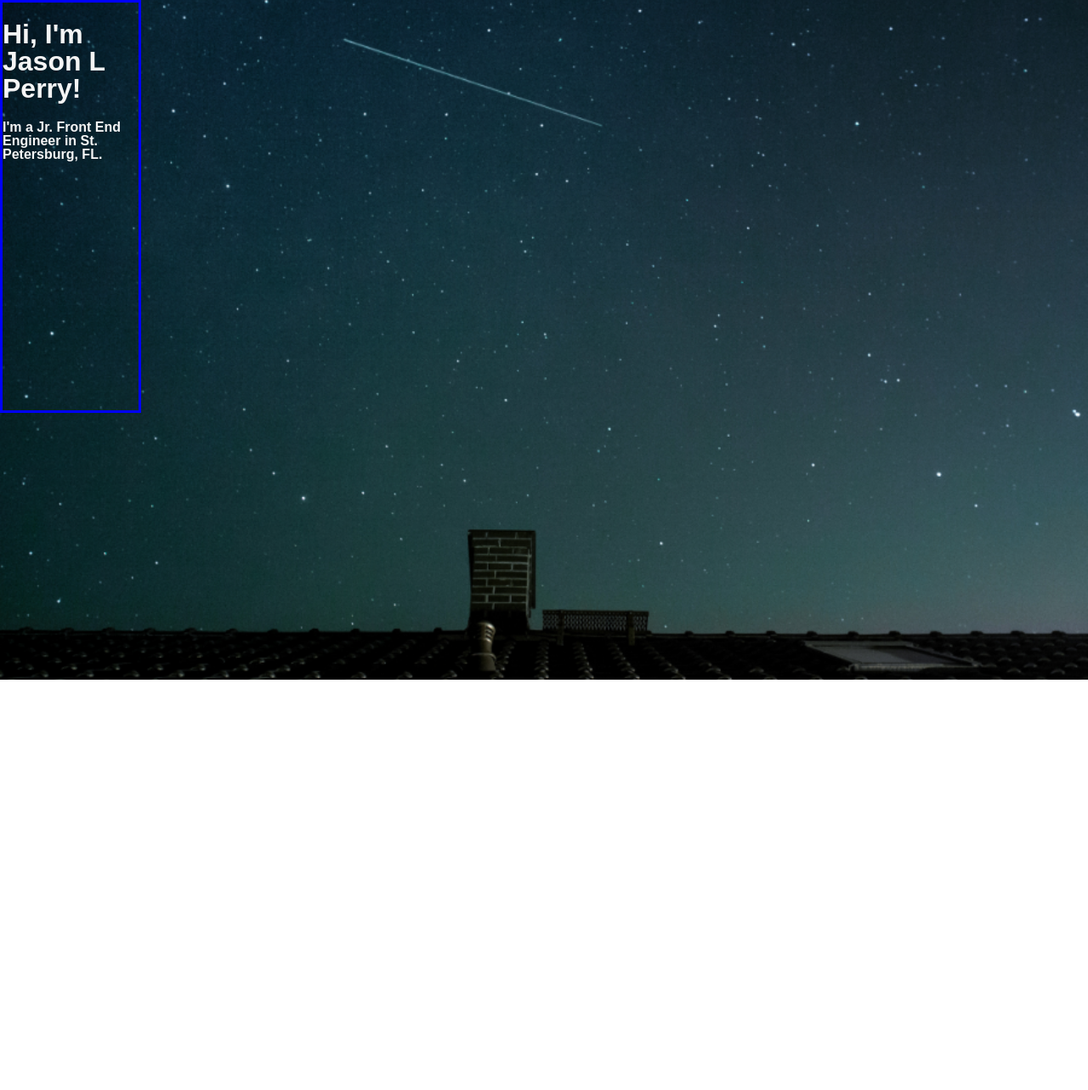
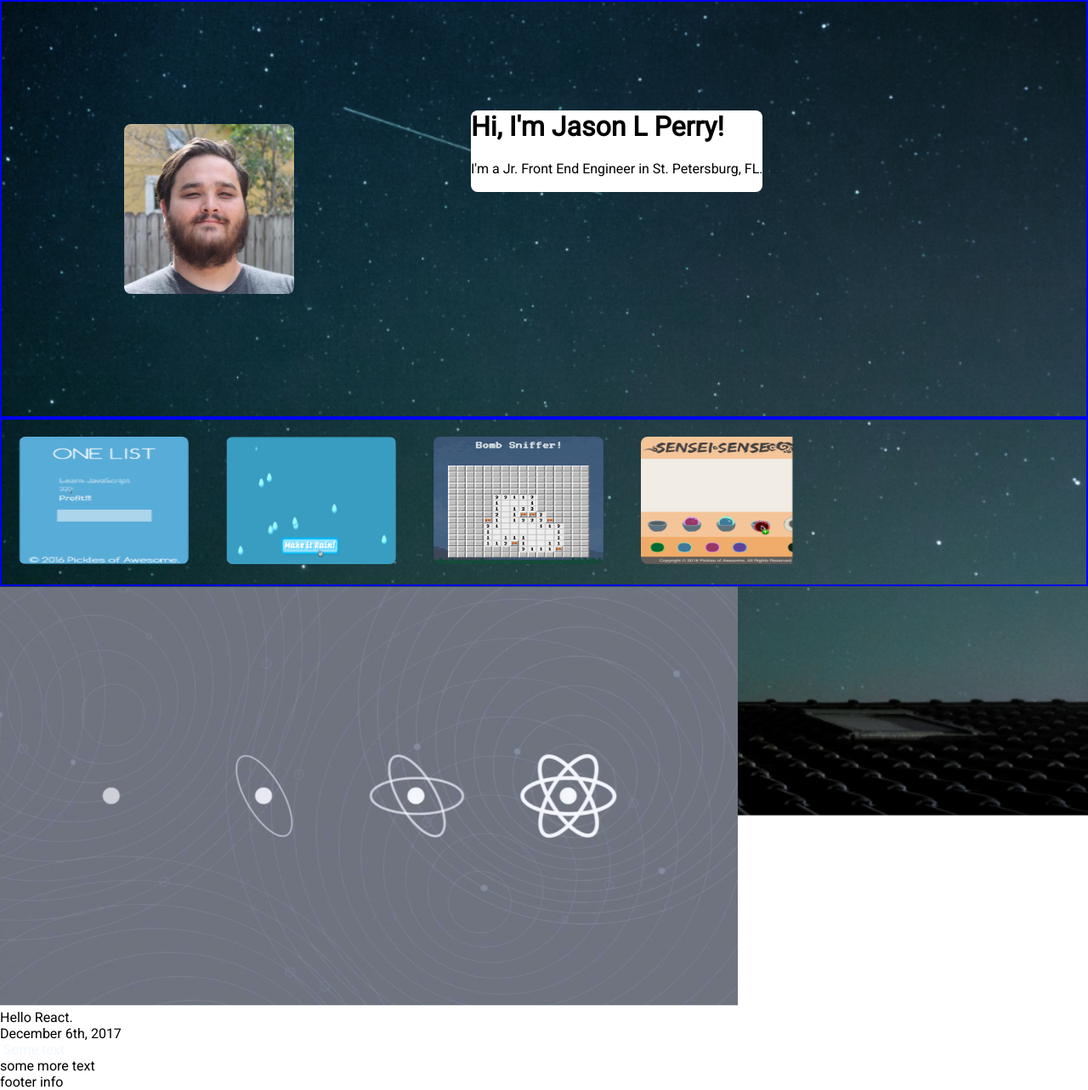
Before and after one commit to DRibeiro1124/weekend-portfolio, a website: page public/index.html in a window 1280 px wide. Shown: the whole page at 85% size. Before the commit the page ends 800 px from the top, so only its background shows below. Drawn offline with Linux system fonts and the light colour scheme.

Commit message:
modify css files

```diff
--- a/public/index.html
+++ b/public/index.html
@@ -10,9 +10,43 @@
 </head>
 
 <body>
-    <header class="opening-statement">
+  <div class="main-header hilite">
+    <img id="avatar" src="./images/JPerry.jpeg" alt="Jason">
+    <div class="bubble-container">
+      <div class="text-bubble">
         <h1>Hi, I'm Jason L Perry!</h1>
-      <h4>I'm a Jr. Front End Engineer in St. Petersburg, FL.</h4>
-    </header>
+        <span>I'm a Jr. Front End Engineer in St. Petersburg, FL.</span>
+        <!-- <img src="./images/triangle.png" alt="triangle"> -->
+      </div>
+    </div>
+  </div>
+
+  <div class="middle-upper-section hilite">
+    <img class="one-list" src="./images/one-list.png" alt="">
+    <img class="rain" src="./images/make-it-rain.png" alt="">
+    <img class="bomb" src="./images/bomb-sniffer.png" alt="">
+    <img class="sensei" src="./images/sensei-sense.png" alt="">
+  </div>
+
+  <div id="middle-mid-section">
+    <img src="./images/react.png" alt="React">
+    <header>Hello React.</header>
+    <span>December 6th, 2017</span>
+  </div>
+
+  <div id="middle-lower-section">
+    <img src="#" alt="">
+    <span>Some text</span>
+  </div>
+
+  <div id="bottom-section">
+    <span>some more text</span>
+    <img src="#" alt="">
+  </div>
+
+  <div id="footer">
+    <span>footer info</span>
+  </div>
 </body>
+
 </html>
--- a/public/screen.css
+++ b/public/screen.css
@@ -2,21 +2,100 @@ html {
   height: 100%;
 }
 
+.hilite {
+  border: 2px solid blue;
+}
+
 body {
   margin: 0;
-  min-height: 100%;
-  font: 16px / 1 sans-serif;
-
-  background-image: url("/images/space.png");
+  height: 100%;
+  /* font: 16px / 1 sans-serif; (Original Font) */
+  font-family: 'Roboto', sans-serif;
+  background-image: url(./images/space.png);
   background-repeat: no-repeat;
   background-size: cover;
-  background-position: center;
 }
 
-.opening-statement {
-  color: whitesmoke;
-  border: 3px solid blue;
+.main-header {
+  display: flex;
+  justify-content: flex-start;
+  padding: 2em;
+}
 
-  height: 30em;
-  width: 10em;
+#avatar {
+  /* border: 2px solid white; */
+  border-radius: 0.5em;
+  height: 200px;
+  width: 200px;
+  margin: 7em;
 }
+
+.bubble-container {
+}
+
+.text-bubble {
+  /* border: 2px solid green; */
+  color: black;
+  margin: 6em;
+  border-radius: .5em;
+  height: 6em;
+  background-color: white;
+}
+
+.text-bubble img {
+/* border: 3px dotted yellow; */
+display: flex;
+padding: 37px;
+margin-left: 1px;
+}
+
+#middle-upper-section {
+  /* border: 2px solid yellow; */
+  display: flex;
+  margin: 50px;
+}
+
+.one-list {
+  border-radius: .5em;
+  height: 150px;
+  width: 200px;
+  margin: 20px;
+}
+
+.rain {
+  border-radius: .5em;
+  height: 150px;
+  width: 200px;
+  margin: 20px;
+}
+
+.bomb {
+  border-radius: .5em;
+  height: 150px;
+  width: 200px;
+  margin: 20px;
+}
+
+.sensei {
+  border-radius: .5em;
+  height: 150px;
+  width: 200px;
+  margin: 20px;
+}
+
+.middle-mid-section {
+
+}
+
+#middle-lower-section {
+  /* border: 2px solid white; */
+  color: aliceblue;
+}
+
+#bottom-section {
+  /* border: 2px solid white; */
+}
+
+#footer {
+  /* border: 2px solid purple; */
+}
```
Also changed, not shown: public/images/bomb-sniffer.png (added), public/images/make-it-rain.png (added), public/images/one-list.png (added), public/images/react.png (added), public/images/sensei-sense.png (added), public/images/triangle.png (added). Lines whose indentation alone changed are shown as unchanged.
